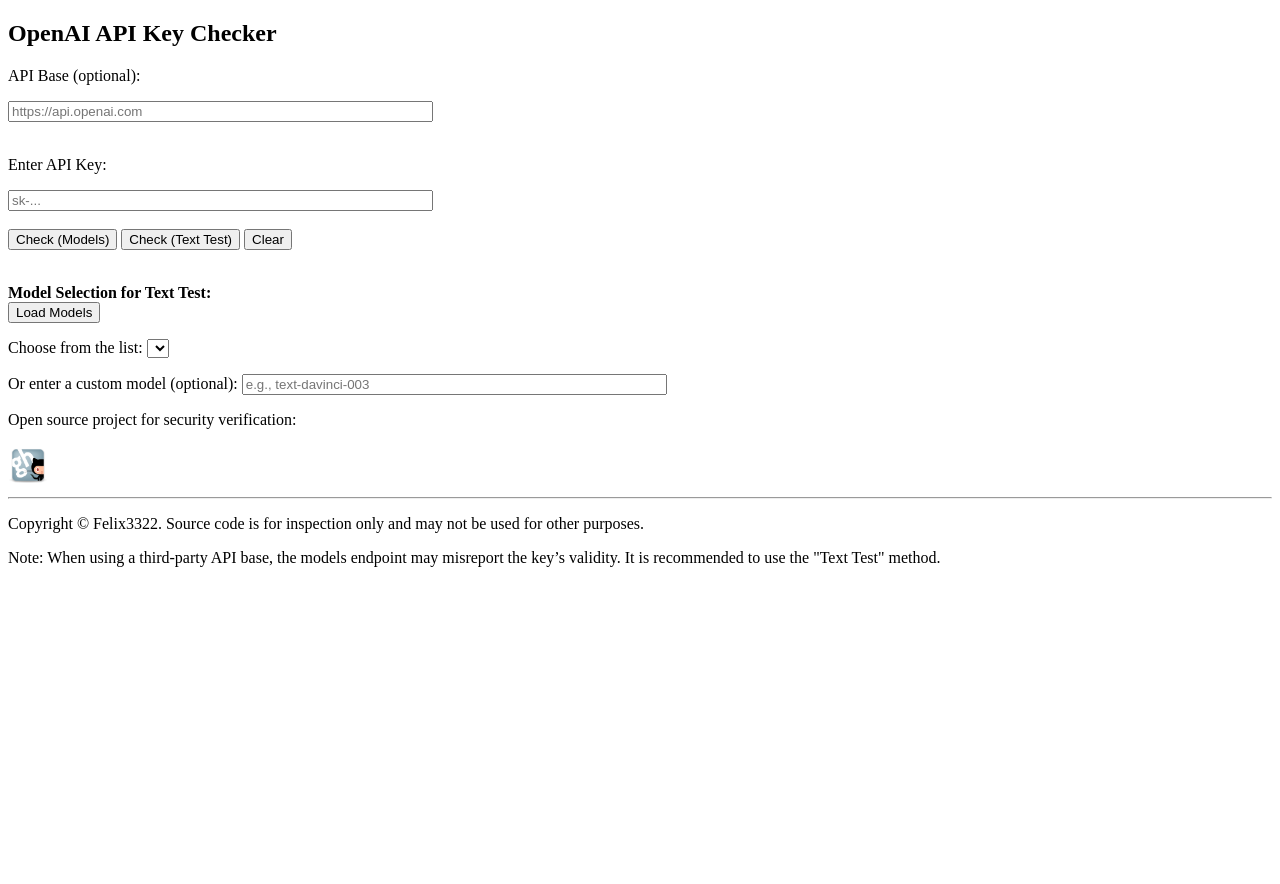
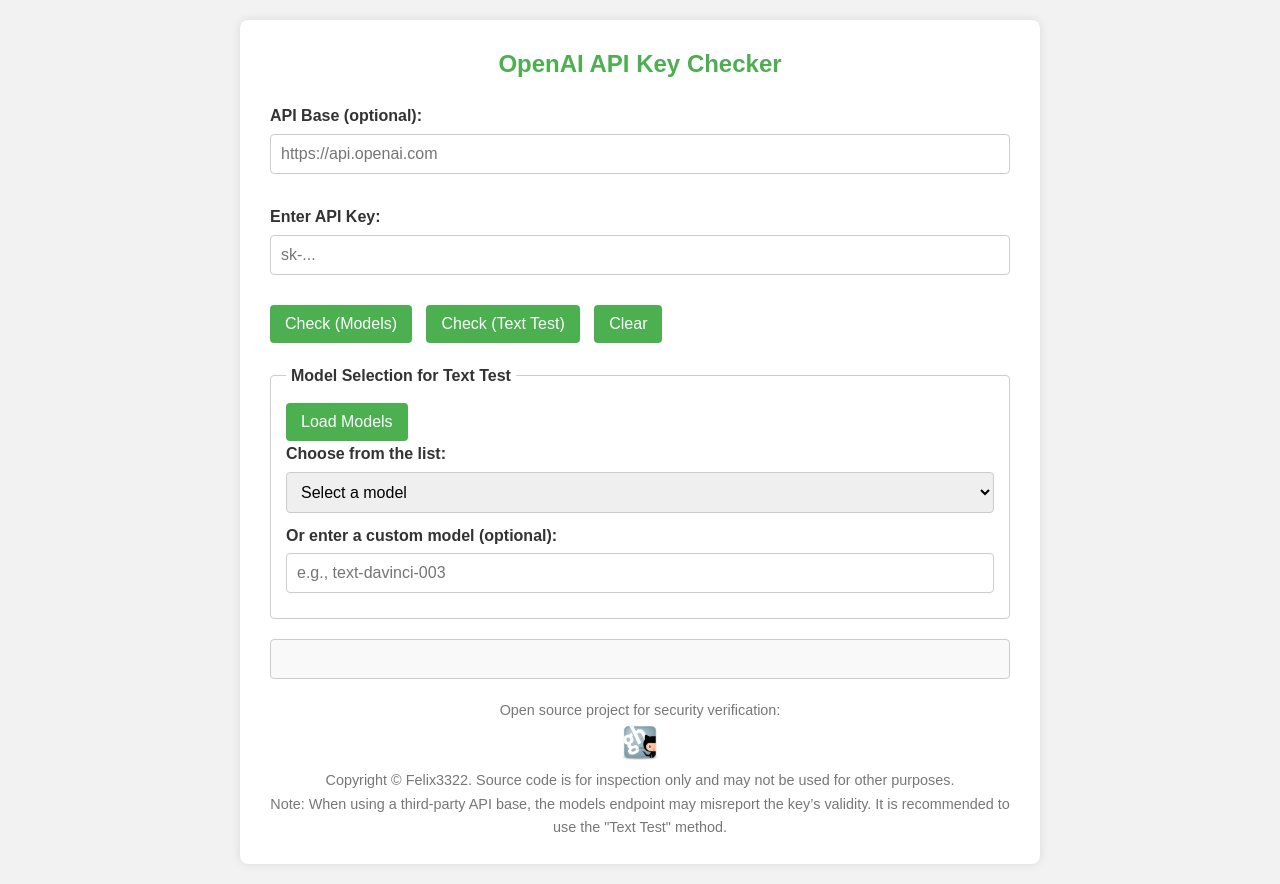
Before and after one commit to Felix3322/keytest_src, a plain HTML site: page index.html in a window 1280 px wide. Before the commit the page ends 800 px from the top, so only its background shows below. Drawn offline with Linux system fonts and the light colour scheme.

Commit message:
更新 index.html

```diff
--- a/index.html
+++ b/index.html
@@ -4,11 +4,107 @@
   <meta charset="UTF-8">
   <meta name="viewport" content="width=device-width, initial-scale=1.0">
   <title>OpenAI API Key Checker</title>
+  <style>
+    /* Basic Reset */
+    * {
+      margin: 0;
+      padding: 0;
+      box-sizing: border-box;
+    }
+    /* Global Styles */
+    body {
+      font-family: Arial, sans-serif;
+      background: #f2f2f2;
+      color: #333;
+      line-height: 1.6;
+      padding: 20px;
+    }
+    /* Container */
+    .container {
+      max-width: 800px;
+      margin: 0 auto;
+      background: #fff;
+      padding: 25px 30px;
+      border-radius: 8px;
+      box-shadow: 0 0 10px rgba(0,0,0,0.1);
+    }
+    h2 {
+      text-align: center;
+      margin-bottom: 20px;
+      color: #4CAF50;
+    }
+    /* Grouping and Form Styles */
+    .group {
+      margin-bottom: 20px;
+    }
+    .group label {
+      display: block;
+      margin-bottom: 5px;
+      font-weight: bold;
+    }
+    .group input[type="text"],
+    .group select {
+      width: 100%;
+      padding: 10px;
+      border: 1px solid #ccc;
+      border-radius: 4px;
+      margin-bottom: 10px;
+      font-size: 1em;
+    }
+    fieldset.group {
+      border: 1px solid #ccc;
+      border-radius: 4px;
+      padding: 15px;
+    }
+    fieldset.group legend {
+      font-weight: bold;
+      padding: 0 5px;
+    }
+    /* Button Styles */
+    .group button {
+      padding: 10px 15px;
+      margin-right: 10px;
+      border: none;
+      background: #4CAF50;
+      color: #fff;
+      border-radius: 4px;
+      cursor: pointer;
+      font-size: 1em;
+    }
+    .group button:hover {
+      background: #45a049;
+    }
+    /* Result Display */
+    .result {
+      padding: 15px;
+      background: #f9f9f9;
+      border: 1px solid #ccc;
+      border-radius: 4px;
+      margin-top: 10px;
+      min-height: 40px;
+    }
+    /* Footer */
+    .footer {
+      text-align: center;
+      font-size: 0.9em;
+      margin-top: 20px;
+      color: #777;
+    }
+    .footer a {
+      color: #4CAF50;
+      text-decoration: none;
+    }
+    @media (max-width: 600px) {
+      .group button {
+        margin-bottom: 10px;
+        width: 100%;
+      }
+    }
+  </style>
   <script>
-    // Check using the models endpoint
+    // Check API key using the /v1/models endpoint
     async function checkAPIKeyModels() {
       var apiKey = document.getElementById("apiKey").value;
-      // Use the provided API base or default to OpenAI's official base
       var apiBase = document.getElementById("apiBase").value || "https://api.openai.com";
       var resultDiv = document.getElementById("result");
 
@@ -18,7 +114,6 @@
       }
 
       resultDiv.innerHTML = "Checking via models endpoint...";
-
       try {
         const response = await fetch(apiBase + "/v1/models", {
           method: "GET",
@@ -26,9 +121,7 @@
             "Authorization": "Bearer " + apiKey
           }
         });
-
         const data = await response.json();
-
         if (response.ok) {
           resultDiv.innerHTML = "API Key is valid (Models endpoint).";
         } else {
@@ -40,7 +133,7 @@
       }
     }
 
-    // Load models for selection using the models endpoint
+    // Load models for selection using the /v1/models endpoint
     async function loadModels() {
       var apiKey = document.getElementById("apiKey").value;
       var apiBase = document.getElementById("apiBase").value || "https://api.openai.com";
@@ -53,7 +146,6 @@
       }
 
       resultDiv.innerHTML = "Loading model list...";
-
       try {
         const response = await fetch(apiBase + "/v1/models", {
           method: "GET",
@@ -61,19 +153,17 @@
             "Authorization": "Bearer " + apiKey
           }
         });
-
         const data = await response.json();
-
         if (response.ok) {
-          // Clear the dropdown first
+          // Clear existing options
           modelSelect.innerHTML = "";
-          // Add a default option
+          // Default option
           var defaultOption = document.createElement("option");
           defaultOption.value = "";
           defaultOption.text = "Select a model";
           modelSelect.appendChild(defaultOption);
 
-          // Populate the dropdown with fetched models (if any)
+          // Populate dropdown with fetched models
           if (data.data && Array.isArray(data.data)) {
             data.data.forEach(function(model) {
               var option = document.createElement("option");
@@ -94,7 +184,7 @@
       }
     }
 
-    // Check using a text completion test with model selection
+    // Check API key using a text completion test with model selection
     async function checkAPIKeyTextTest() {
       var apiKey = document.getElementById("apiKey").value;
       var apiBase = document.getElementById("apiBase").value || "https://api.openai.com";
@@ -105,14 +195,12 @@
         return;
       }
 
-      // Determine which model to use:
-      // Priority: custom model input > dropdown selection > default model
+      // Determine the model to use (priority: custom input > dropdown > default)
       var customModel = document.getElementById("customModel").value.trim();
       var selectedModel = document.getElementById("modelSelect").value;
       var modelToUse = customModel || selectedModel || "text-davinci-003";
 
       resultDiv.innerHTML = "Checking via text test using model: " + modelToUse + "...";
-
       try {
         const response = await fetch(apiBase + "/v1/completions", {
           method: "POST",
@@ -127,9 +215,7 @@
             temperature: 0
           })
         });
-
         const data = await response.json();
-
         if (response.ok) {
           resultDiv.innerHTML = "API Key is valid (Text test using model: " + modelToUse + ").";
         } else {
@@ -141,71 +227,71 @@
       }
     }
 
-    // Clear all input fields and result display
+    // Clear all input fields and the result display
     function clearInput() {
       document.getElementById("apiKey").value = "";
       document.getElementById("apiBase").value = "";
-      document.getElementById("modelSelect").innerHTML = "";
+      document.getElementById("modelSelect").innerHTML = "<option value=''>Select a model</option>";
       document.getElementById("customModel").value = "";
       document.getElementById("result").innerHTML = "";
     }
   </script>
 </head>
 <body>
+  <div class="container">
     <h2>OpenAI API Key Checker</h2>
 
-  <!-- API Base Input Field -->
-  <p>API Base (optional):</p>
-  <input type="text" id="apiBase" size="50" placeholder="https://api.openai.com">
-  <br><br>
+    <!-- API Settings Group -->
+    <div class="group">
+      <label for="apiBase">API Base (optional):</label>
+      <input type="text" id="apiBase" placeholder="https://api.openai.com">
+    </div>
+    <div class="group">
+      <label for="apiKey">Enter API Key:</label>
+      <input type="text" id="apiKey" placeholder="sk-...">
+    </div>
 
-  <!-- API Key Input Field -->
-  <p>Enter API Key:</p>
-  <input type="text" id="apiKey" size="50" placeholder="sk-...">
-  <br><br>
-
-  <!-- Buttons for checking methods -->
+    <!-- API Check Buttons -->
+    <div class="group">
       <button onclick="checkAPIKeyModels()">Check (Models)</button>
       <button onclick="checkAPIKeyTextTest()">Check (Text Test)</button>
       <button onclick="clearInput()">Clear</button>
-  <br><br>
+    </div>
 
-  <!-- Model Selection for Text Test -->
-  <p>
-    <strong>Model Selection for Text Test:</strong>
-    <br>
+    <!-- Model Selection Group -->
+    <fieldset class="group">
+      <legend>Model Selection for Text Test</legend>
       <button onclick="loadModels()">Load Models</button>
-  </p>
-  <p>
-    Choose from the list:
+      <label for="modelSelect">Choose from the list:</label>
       <select id="modelSelect">
-      <!-- Model options will be populated here -->
+        <option value="">Select a model</option>
       </select>
-  </p>
-  <p>
-    Or enter a custom model (optional):
-    <input type="text" id="customModel" size="50" placeholder="e.g., text-davinci-003">
-  </p>
+      <label for="customModel">Or enter a custom model (optional):</label>
+      <input type="text" id="customModel" placeholder="e.g., text-davinci-003">
+    </fieldset>
 
     <!-- Result Display -->
-  <p id="result"></p>
+    <div class="group">
+      <div class="result" id="result"></div>
+    </div>
 
-  <!-- Open source project reference -->
+    <!-- Footer -->
+    <div class="footer">
       <p>Open source project for security verification:</p>
+      <p>
         <a href="https://github.com/Felix3322/keytest_src" target="_blank">
           <img src="IMG_3788.png" width="40" height="40" alt="GitHub Repository">
         </a>
-
-  <hr>
+      </p>
       <p>
         Copyright © Felix3322.
         Source code is for inspection only and may not be used for other purposes.
       </p>
-
-  <!-- Note for third-party API bases -->
       <p>
         Note: When using a third-party API base, the models endpoint may misreport the key’s validity.
         It is recommended to use the "Text Test" method.
       </p>
+    </div>
+  </div>
 </body>
 </html>
```
Lines whose indentation alone changed are shown as unchanged.
